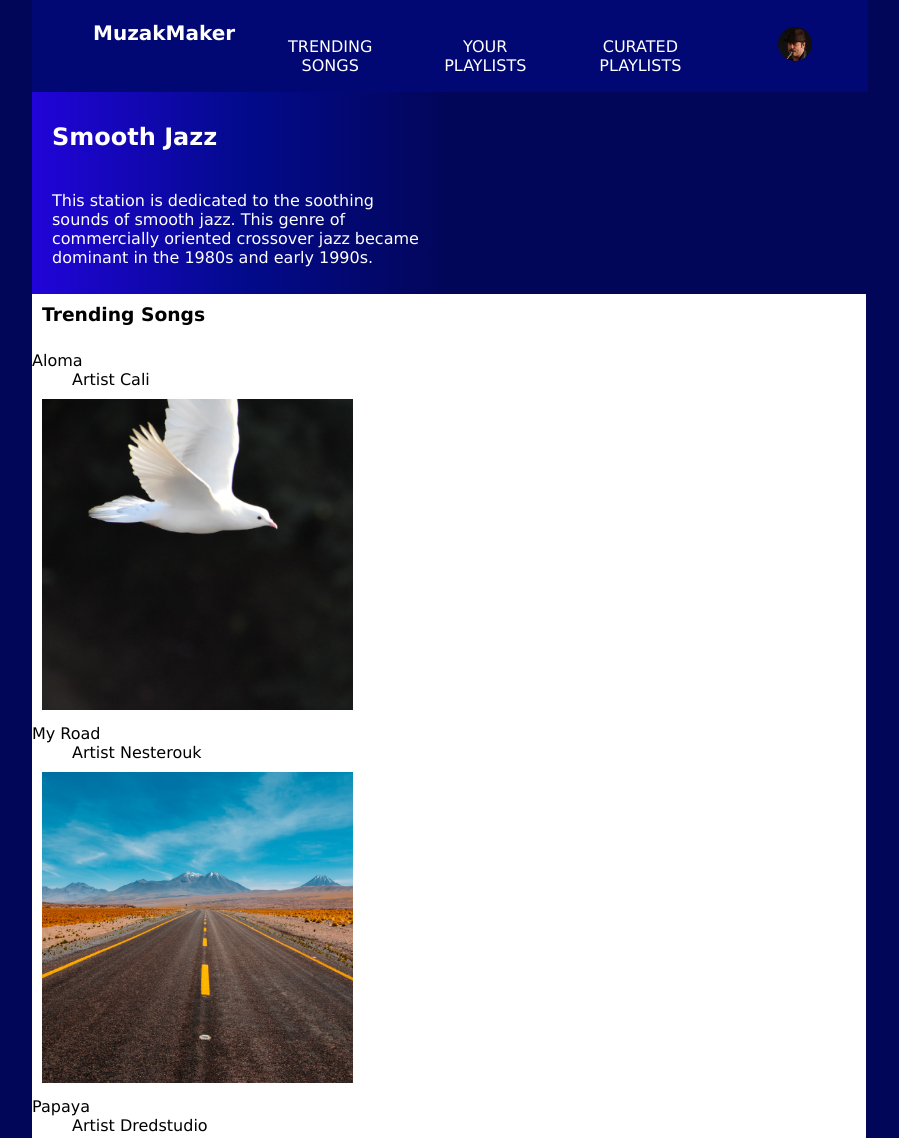
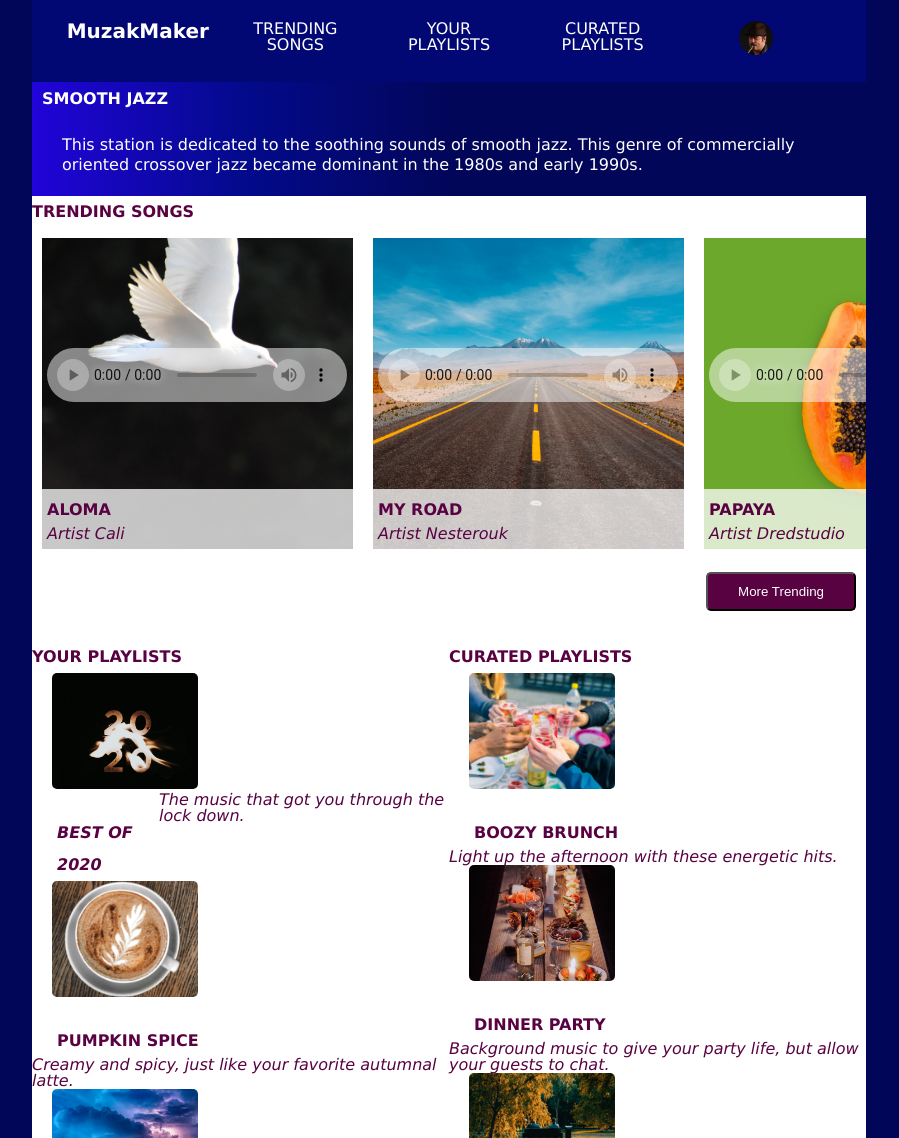
Before and after one commit to ttaylo56/streamingmedia, a plain HTML site: page index.html in a window 1280 px wide. Shown: the top 1138 px of the page, without its empty margins (191-1090 px from the left). Drawn offline with Linux system fonts and the light colour scheme.

Commit message:
Making progress

```diff
--- a/index.html
+++ b/index.html
@@ -1,5 +1,6 @@
 <!DOCTYPE html>
 <html lang="en">
+
 <head>
     <meta charset="UTF-8">
     <meta http-equiv="X-UA-Compatible" content="IE=edge">
@@ -7,111 +8,188 @@
     <title>Document</title>
     <link rel="stylesheet" href="styles.css">
 </head>
+
 <body>
     <header>
-        <h1>MuzakMaker</h1>
+        <!-- <h1>MuzakMaker</h1> -->
         <nav>
             <ul>
-                <!-- <li class="muzak-maker"><a href="#">MuzakMaker</a></li> -->
-                <li><a href="#">TRENDING SONGS</a></li>
-                <li><a href="#">YOUR PLAYLISTS</a></li>
-                <li><a href="#">CURATED PLAYLISTS</a></li>
-                <li><img src="images/duke-silver.png" alt="Duke Silver"></li>
+                <li><a href="#home">MuzakMaker</a></li>
+                <li><a href="#trending">TRENDING SONGS</a></li>
+                <li><a href="#playlists">YOUR PLAYLISTS</a></li>
+                <li><a href="#curated">CURATED PLAYLISTS</a></li>
+                <li><a href="user"><img src="images/duke-silver.png" alt="Duke Silver"></a></li>
             </ul>
         </nav>
     </header>
     <main>
         <section id="smooth-jazz">
             <h2>Smooth Jazz</h2>
-            <p>This station is dedicated to the soothing sounds of smooth jazz. This genre of commercially oriented crossover jazz became dominant in the 1980s and early 1990s.</p>
+            <p>This station is dedicated to the soothing sounds of smooth jazz. This genre of commercially oriented
+                crossover jazz became dominant in the 1980s and early 1990s.</p>
         </section>
         <section id="trending">
-            <h3>Trending Songs</h3>
+            <h2>Trending Songs</h2>
+            <div class="scroll">
+                <section>
+                    <div>
+                        <h3>Aloma</h3>
                         <dl>
-                <dt>Aloma</dt>
-                <dd>Artist Cali</dd>
+                            <dt>Artist</dt>
+                            <dd>Cali</dd>
+                        </dl>
+                    </div>
                     <img src="images/aloma-cover.png" alt="Image of a dove">
-                <audio src="audio/aloma.mp3"></audio>
-
-                <dt>My Road</dt>
-                <dd>Artist Nesterouk</dd>
+                    <audio controls src="audio/aloma.mp3"></audio>
+                </section>
+                <section>
+                    <div>
+                        <h3>My Road</h3>
+                        <dl>
+                            <dt>Artist</dt>
+                            <dd>Nesterouk</dd>
+                        </dl>
+                    </div>
                     <img src="images/my-road-cover.png" alt="Empty road">
-
-                <dt>Papaya</dt>
-                <dd>Artist Dredstudio</dd>
+                    <audio controls src="audio/my-road.mp3"></audio>
+                </section>
+                <section>
+                    <div>
+                        <h3>Papaya</h3>
+                        <dl>
+                            <dt>Artist</dt>
+                            <dd>Dredstudio</dd>
+                        </dl>
+                    </div>
                     <img src="images/papaya-cover.png" alt="A papaya">
-                <dt>Smoothies</dt>
-                <dd>Artist Black Rhomb</dd>
+                    <audio controls src="audio/papaya.mp3"></audio>
+                </section>
+                <section>
+                    <div>
+                        <h3>Smoothies</h3>
+                        <dl>
+                            <dt>Artist</dt>
+                            <dd>Black Rhomb</dd>
+                        </dl>
+                    </div>
                     <img src="images/smoothies-cover.png" alt="Smoothie with fruits around it">
-
-                <dt>Successful Performance</dt>
-                <dd>Artist Ricky Bombino</dd>
+                    <audio controls src="audio/smoothies.mp3"></audio>
+                </section>
+                <section>
+                    <div>
+                        <h3>Successful Performance</h3>
+                        <dl>
+                            <dt>Artist</dt>
+                            <dd>Ricky Bombino</dd>
+                        </dl>
+                    </div>
                     <img src="images/successful-performance-cover.png" alt="">
-            </dl>
-
-            <button>More Trending</button>
+                    <audio controls src="audio/successful-performance.mp3"></audio>
+                </section>
+            </div>
+            <button class="more">More Trending</button>
 
         </section>
         <section id="playlists">
-            <h3>Your Playlists</h3>
+            <h2>Your Playlists</h2>
+            <section>
                 <img src="images/best-of-2020-cover.png" alt="Image of 2020">
+                <div>
                     <dl>
                         <dt>Best of 2020</dt>
                         <dd>The music that got you through the lock down.</dd>
                     </dl>
+                </div>
+            </section>
+            <section>
                 <img src="images/pumpkin-spice-cover.png" alt="Image of a pumpking spice latte">
+                <div>
+                    <h3>Pumpkin Spice</h3>
                     <dl>
-                <dt>Pumpkin Spice</dt>
                         <dd>Creamy and spicy, just like your favorite autumnal latte.</dd>
                     </dl>
+                </div>
+            </section>
+            <section>
                 <img src="images/quiet-storm-cover.png" alt="Cloudy sky">
+                <div>
+                    <h3>Quiet Storm</h3>
                     <dl>
-                <dt>Quiet Storm</dt>
                         <dd>Slow tempos and relaxed rhythms.</dd>
                     </dl>
+                </div>
+            </section>
+            <section>
                 <img src="images/smooth-jazz-cover.png" alt="An old man">
+                <div>
+                    <h3>Smooth Jazz</h3>
                     <dl>
-                <dt>Smooth Jazz</dt>
                         <dd>The pioneers of smooth jazz.</dd>
                     </dl>
+                </div>
+            </section>
+            <section>
                 <img src="images/smooth-study-cover.png" alt="">
+                <div>
+                    <h3>Smooth Study</h3>
                     <dl>
-                <dt>Smooth Study</dt>
-                <dd>Backgroumd music to keep you going while you study.</dd>
+                        <dd>Background music to keep you going while you study.</dd>
                     </dl>
+                </div>
+            </section>
 
-            <button>All your playlists</button>
+            <button class="more">All your playlists</button>
 
         </section>
-        <section id="playlists">
-            <h3>Curated Playlists</h3>
+        <section id="curated">
+            <h2>Curated Playlists</h2>
+            <section>
                 <img src="images/boozy-brunch-cover.png" alt="People connecting glasses">
+                <div>
+                    <h3>Boozy Brunch</h3>
                     <dl>
-                <dt>Boozy Brunch</dt>
                         <dd>Light up the afternoon with these energetic hits.</dd>
                     </dl>
+                </div>
+            </section>
+            <section>
                 <img src="images/dinner-party-cover.png" alt="Dinner table">
+                <div>
+                    <h3>Dinner Party</h3>
                     <dl>
-                <dt>Dinner Party</dt>
                         <dd>Background music to give your party life, but allow your guests to chat.</dd>
                     </dl>
+                </div>
+            </section>
+            <section>
                 <img src="images/mellow-cover.png" alt="Two people sitting on a bench at the park.">
+                <div>
+                    <h3>Mellow</h3>
                     <dl>
-                <dt>Mellow</dt>
                         <dd>Relax after a stressful day with this collection of extra smooth jazz.</dd>
                     </dl>
+                </div>
+            </section>
+            <section>
                 <img src="images/jazz-chill-cover.png" alt="Rose petals">
+                <div>
+                    <h3>Jazz and Chill</h3>
                     <dl>
-                <dt>Jazz and Chill</dt>
                         <dd>Set the mood with these silky sounds.</dd>
                     </dl>
+                </div>
+            </section>
+            <section>
                 <img src="images/smooth-saxophone-cover.png" alt="Man playing saxophone">
+                <div>
+                    <h3>Jazz Saxophone</h3>
                     <dl>
-                <dt>Jazz Saxophone</dt>
                         <dd>The greatest collection of your sax favorites.</dd>
                     </dl>
+                </div>
+            </section>
 
-            <button>More Curated</button>
+            <button class="more">More Curated</button>
 
         </section>
     </main>
@@ -119,4 +197,5 @@
         <small>Copyright 2022 Smooth Jazz</small>
     </footer>
 </body>
+
 </html>
--- a/styles.css
+++ b/styles.css
@@ -1,3 +1,54 @@
+/* http://meyerweb.com/eric/tools/css/reset/
+   v2.0 | 20110126
+   License: none (public domain)
+*/
+
+html, body, div, span, applet, object, iframe,
+h1, h2, h3, h4, h5, h6, p, blockquote, pre,
+a, abbr, acronym, address, big, cite, code,
+del, dfn, em, img, ins, kbd, q, s, samp,
+small, strike, strong, sub, sup, tt, var,
+b, u, i, center,
+dl, dt, dd, ol, ul, li,
+fieldset, form, label, legend,
+table, caption, tbody, tfoot, thead, tr, th, td,
+article, aside, canvas, details, embed,
+figure, figcaption, footer, header, hgroup,
+menu, nav, output, ruby, section, summary,
+time, mark, audio, video {
+	margin: 0;
+	padding: 0;
+	border: 0;
+	font-size: 100%;
+	font: inherit;
+	vertical-align: baseline;
+}
+/* HTML5 display-role reset for older browsers */
+article, aside, details, figcaption, figure,
+footer, header, hgroup, menu, nav, section {
+	display: block;
+}
+body {
+	line-height: 1;
+}
+ol, ul {
+	list-style: none;
+}
+blockquote, q {
+	quotes: none;
+}
+blockquote:before, blockquote:after,
+q:before, q:after {
+	content: '';
+	content: none;
+}
+table {
+	border-collapse: collapse;
+	border-spacing: 0;
+}
+
+
+
 html {
     background-color: #020659;
     font-family: Verdana, Geneva, Tahoma, sans-serif;
@@ -13,17 +64,21 @@ main {
     grid-template-columns: 3fr 3fr;
 }
 
-header, footer {
+header {
     background-color: #020873;
     color: #fff;
     border: 1px solid #020873;
 }
 
-header {
+footer {
+    background-color: #fff;
+}
+
+/* header {
     width: 100%;
     justify-content: space-between;
     align-items: baseline;
-}
+} */
 
 a {
     color: #fff;
@@ -31,37 +86,149 @@ a {
 }
 
 nav {
-    margin: 0;
+    margin: 20px 20px 20px 20px;
+    position: relative;
 }
 
 nav li {
     display: inline-block;
     width: 130px;
     height: 25px;
-    padding-left: 20px;
     text-align: center;
+    padding-bottom: 15px;
+}
+
+nav li:hover {
+    background-color: #590242;
+}
+
+a[href="#home"] {
+    font-weight: bold;
+    font-size: 20px;
+    margin-left: -10px;
+}
+
+ul {
+    display: flex;
+    justify-content: space-evenly;
 }
 
 h1 {
     font-size: 1.25em;
-    float: left;
-    margin-top: 10px;
-    margin-left: 50px;
+    line-height: 2em;
 }
 
-h3 {
+h1, h2, h3, #playlists dt {
+    font-weight: bold;
+    text-transform: uppercase;
+}
+
+h2, h3, #playlists dt {
+    font-size: 1em;
+    color: #590242;
+    line-height: 2em;
+}
+
+/* #playlists img {
+    display: flex;
+    align-items: center;
+}
+
+#playlists div {
+    display: grid;
+    grid-template-rows: repeat(5, 100%);
+    float: right;
+} */
+
+p {
+    width: 200%;
+    margin: 20px 20px 20px 20px;
+    line-height: 20px;
+    font-size: 1em;
+}
+
+small {
+    display: block;
+    text-align: center;
+    padding: 20px;
+    color: #590242;
+}
+
+#playlists h3, #curated h3, #playlists dt {
     padding-top: 25px;
     padding-left: 25px;
     margin: 0 auto;
 }
 
-h1, h2, h3, p, img {
-    padding: 10px;
+#playlists img, #curated img {
+    padding-left: 20px;
 }
 
-ul .muzak-maker {
-    visibility: hidden;
-    display:inline-block;
+/* h1, h2, h3, p, img {
+    padding: 10px;
+} */
+
+.scroll {
+    display: grid;
+    grid-template-columns: repeat(5, 1fr);
+    overflow-x: auto;
+    overflow-y: hidden;
+}
+
+.scroll section {
+    margin: 10px;
+    position: relative;
+}
+
+.scroll div {
+    position: absolute;
+    top: 251px;
+    background-color: rgba(255,255,255,0.75);
+    padding: 5px;
+    height: 50px;
+    width: 350px;
+}
+
+dl {
+    display: flex;
+}
+
+dt {
+    padding-right: 5px;
+}
+
+dl, dt {
+    color: #590242;
+    font-style: italic;
+    font-weight: lighter;
+    font-size: 1em;
+}
+
+audio {
+    position: absolute;
+    bottom: 150px;
+    left: 5px;
+}
+
+.more {
+    text-decoration: none;
+    background-color: #590242;
+    color: #fff;
+    border-radius: 5px;
+    padding: 10px;
+    width: 150px;
+    display: block;
+    text-align: center;
+    margin: 10px 10px 30px 32px;
+    float: right;
+}
+
+.more:hover {
+    background-color: #020659;
+}
+
+#smooth-jazz h2 {
+    color: white;
 }
 
 #smooth-jazz {
@@ -77,40 +244,45 @@ ul .muzak-maker {
     grid-column-end: 3;
 }
 
-#playlists {
+#playlists, #curated {
     background-color: #fff;
 }
 
 audio::-webkit-media-controls-mute-button {
-
+    background-color: #fff;
+    border-radius: 50%;
 }
 audio::-webkit-media-controls-play-button {
-
+    background-color: #fff;
+    border-radius: 50%;
 }
 audio::-webkit-media-controls-enclosure {
-
+    background-color: rgba(255,255,255,0.5);
 }
 
 #trending ::-webkit-scrollbar {
-display: block;
-width: 10em;
+    width: 15px;
 }
 #trending ::-webkit-scrollbar-track {
-
+    box-shadow: inset 0 0 15px #590242;
 }
 #trending ::-webkit-scrollbar-thumb {
-
+    background-color: #590242;
+    border-radius: 5px;
 }
 #trending ::-webkit-scrollbar-thumb:hover {
-
+    background-color: #020659;
 }
 #playlists ::-webkit-scrollbar, #curated ::-webkit-scrollbar {
-
+    width: 15px;
 }
 #playlists ::-webkit-scrollbar-track, #curated ::-webkit-scrollbar-track  {
-
+    box-shadow: inset 0 0 15px #020659;
 }
 #playlists ::-webkit-scrollbar-thumb, #curated ::-webkit-scrollbar-thumb {
-
+    background: #020659;
+    border-radius: 5px;
 }
 #playlists ::-webkit-scrollbar-thumb:hover, #curated ::-webkit-scrollbar-thumb:hover {
+    background: #fff;
+}
```
Also changed, not shown: 1 other file. Lines whose indentation alone changed are shown as unchanged.
